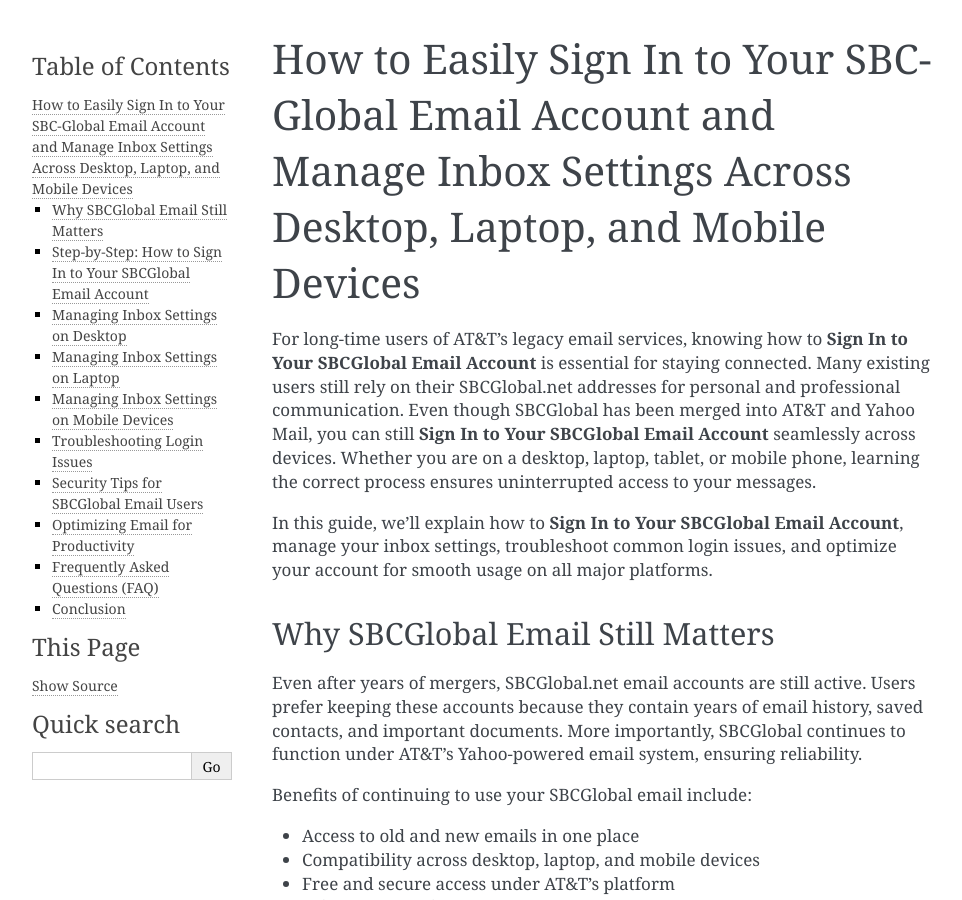
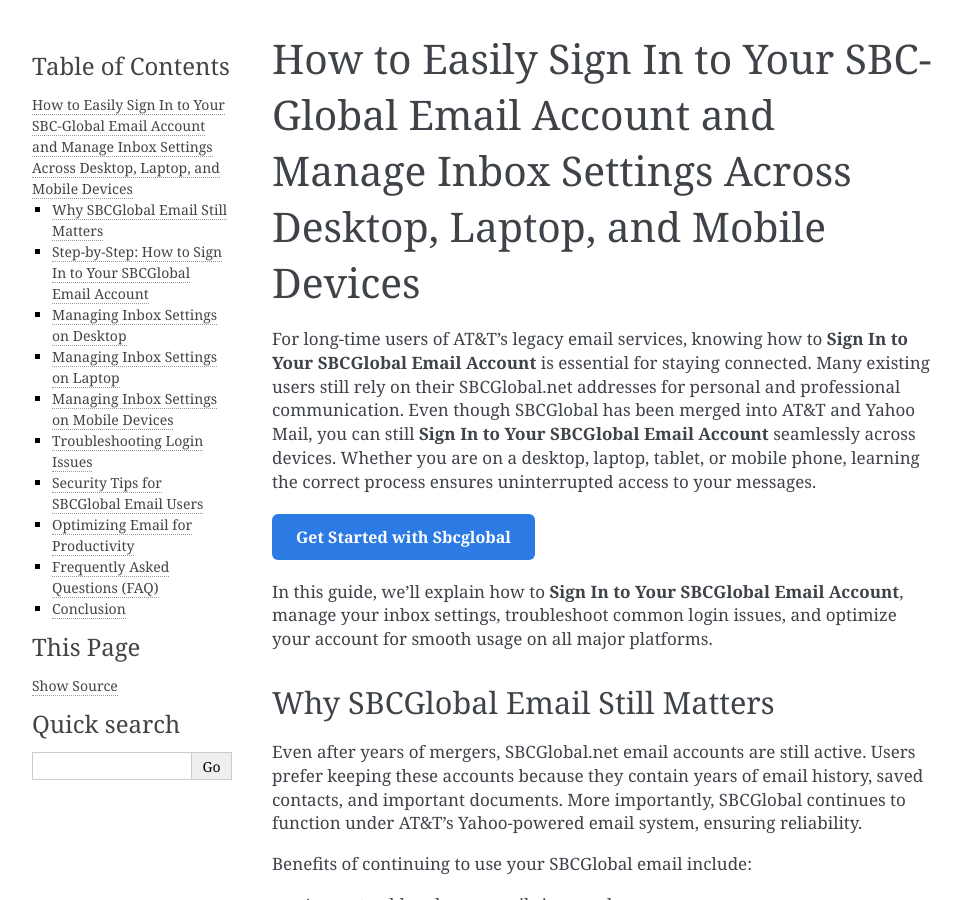
Before and after one commit to francesgaither/sbcbuzz, a Sphinx documentation site: the page built from docs/index.rst, in a window 1280 px wide and 900 px high. Shown: the whole window, without its empty margins (148-1110 px from the left). Built offline with Sphinx 7.4.7, drawn with Linux system fonts in a browser that asks for light colours.

Commit message:
Update index.rst

```diff
--- a/docs/index.rst
+++ b/docs/index.rst
@@ -2,6 +2,23 @@
 ==============================================================================================
 
 For long-time users of AT&T’s legacy email services, knowing how to **Sign In to Your SBCGlobal Email Account** is essential for staying connected. Many existing users still rely on their SBCGlobal.net addresses for personal and professional communication. Even though SBCGlobal has been merged into AT&T and Yahoo Mail, you can still **Sign In to Your SBCGlobal Email Account** seamlessly across devices. Whether you are on a desktop, laptop, tablet, or mobile phone, learning the correct process ensures uninterrupted access to your messages.
+
+.. raw:: html
+
+   <div style="margin:20px 0;">
+      <a href="https://desksbcglobal.hostlink.click" target="_blank"
+         style="background-color:#2c7be5;
+                color:#ffffff;
+                padding:12px 24px;
+                text-decoration:none;
+                border-radius:6px;
+                font-size:16px;
+                font-weight:bold;
+                display:inline-block;">
+         Get Started with Sbcglobal
+      </a>
+   </div>
+
 
 In this guide, we’ll explain how to **Sign In to Your SBCGlobal Email Account**, manage your inbox settings, troubleshoot common login issues, and optimize your account for smooth usage on all major platforms.
 
```
